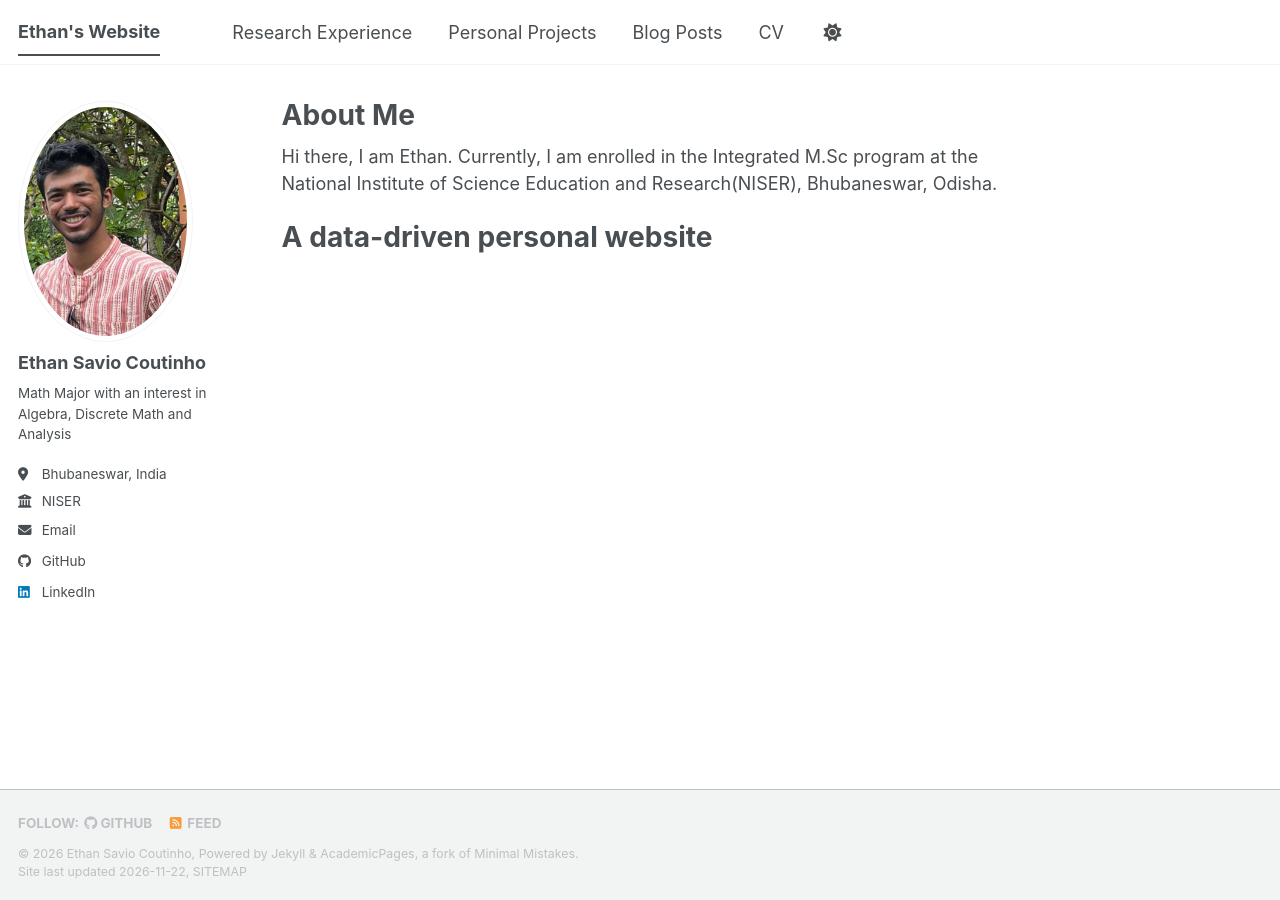
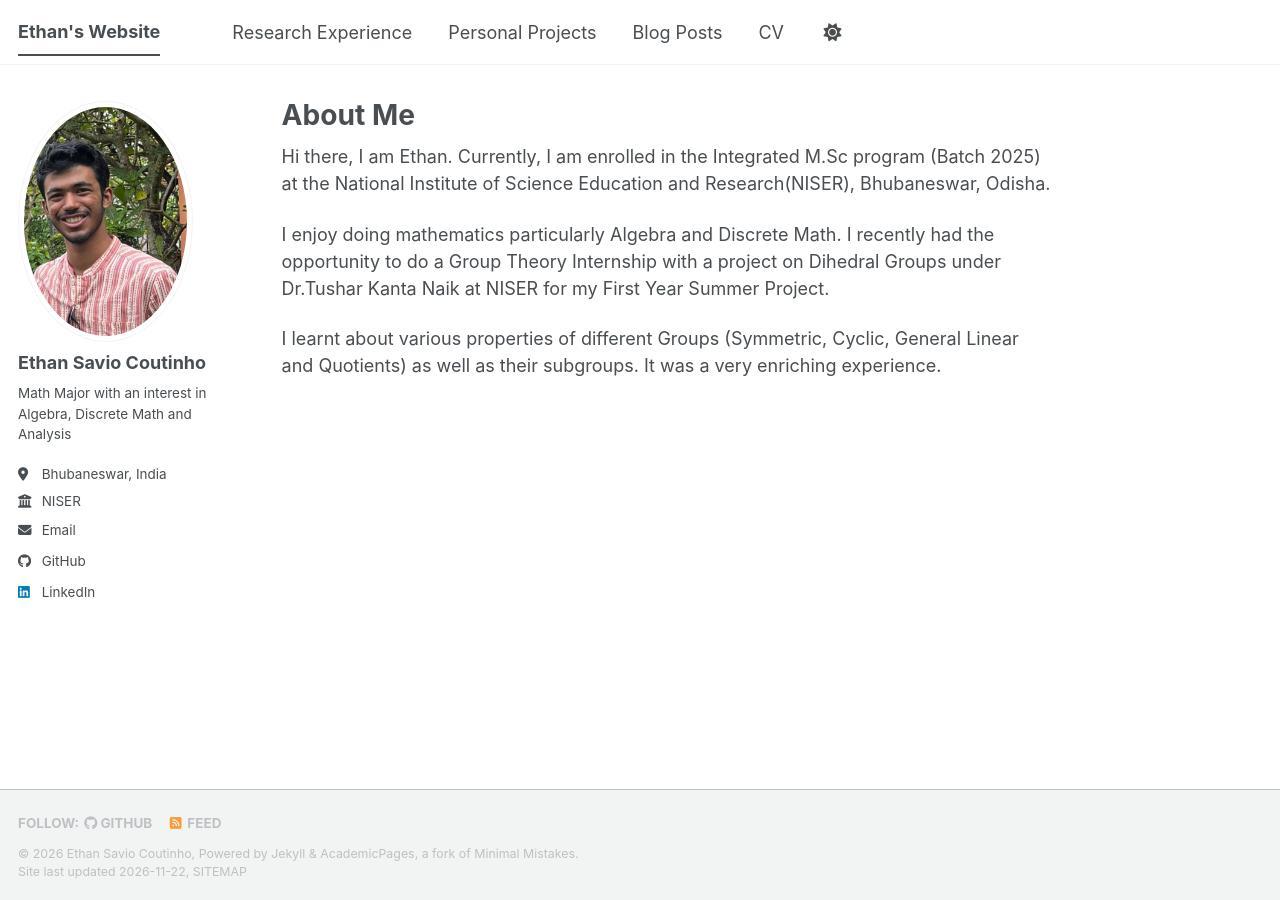
Before and after one commit to etn007/etn_website, a Jekyll site: the page built from _pages/about.md, in a window 1280 px wide. Built offline with Jekyll 4.4.1, drawn with Linux system fonts in a browser that asks for light colours; a style sheet for code colours, icons or effects is not loaded.

Commit message:
Enhance about page with internship details
Updated personal introduction and added details about internship experience.

```diff
--- a/_pages/about.md
+++ b/_pages/about.md
@@ -7,9 +7,8 @@ redirect_from:
   - /about.html
 ---
 
-Hi there, I am Ethan. Currently, I am enrolled in the Integrated M.Sc program at the National Institute of Science Education and Research(NISER), Bhubaneswar, Odisha.
+Hi there, I am Ethan. Currently, I am enrolled in the Integrated M.Sc program (Batch 2025) at the National Institute of Science Education and Research(NISER), Bhubaneswar, Odisha.
 
+I enjoy doing mathematics particularly Algebra and Discrete Math. I recently had the opportunity to do a Group Theory Internship with a project on Dihedral Groups under Dr.Tushar Kanta Naik at NISER for my First Year Summer Project.
 
-
-A data-driven personal website
-======
+I learnt about various properties of different Groups (Symmetric, Cyclic, General Linear and Quotients) as well as their subgroups. It was a very enriching experience.
```
